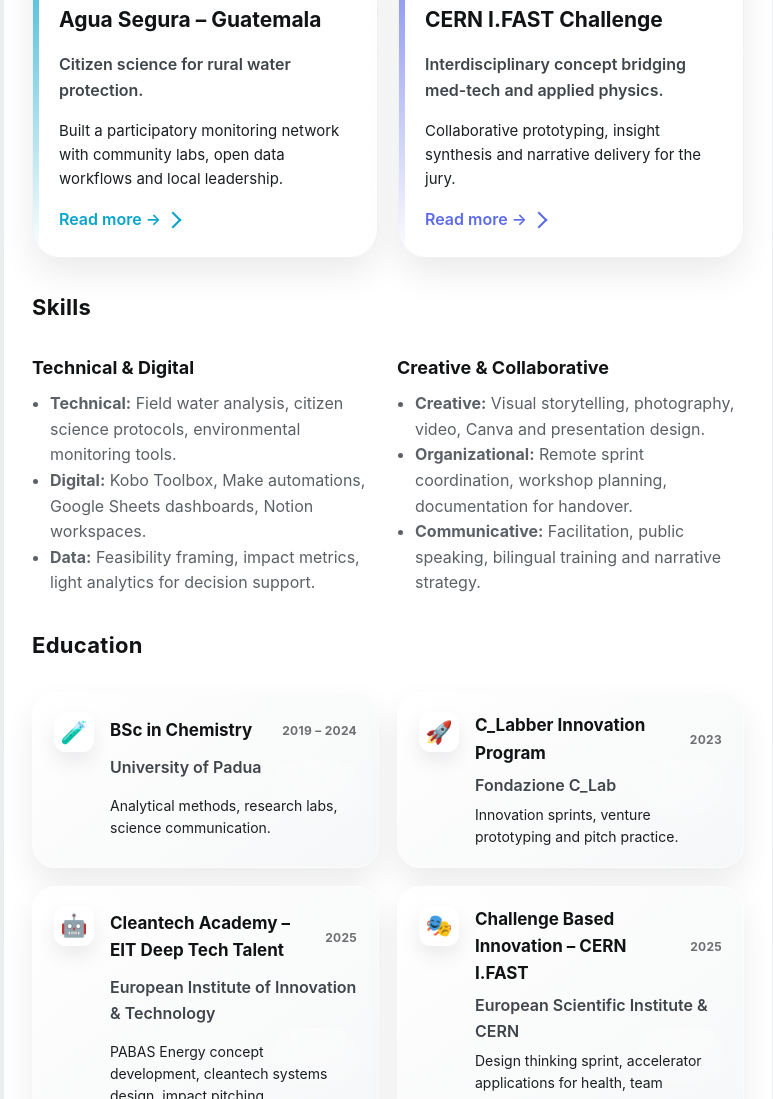
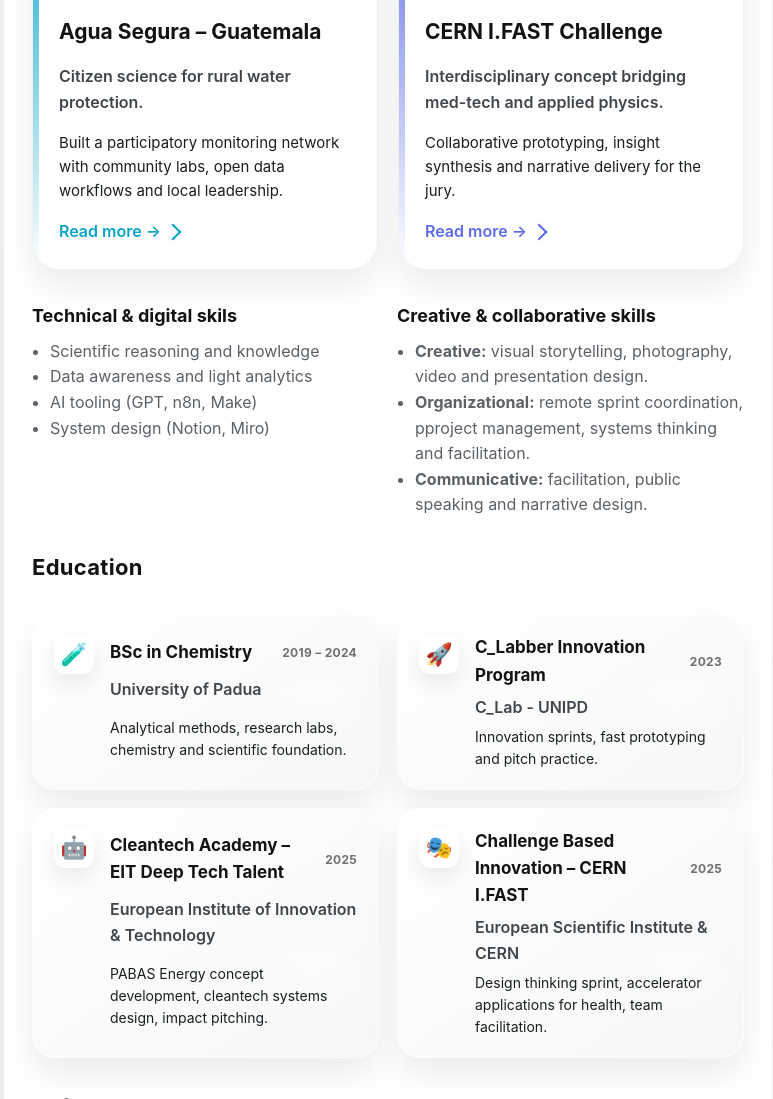
Before and after one commit to pit-def/pietrodefinis-site, a plain HTML site: page resume/index.html in a window 1280 px wide. Shown: the part 1701-2800 px from the top of the page, without its empty margins (428-1201 px from the left). Drawn offline with Linux system fonts and the light colour scheme.

Commit message:
Revise resume content for clarity and detail

```diff
--- a/resume/index.html
+++ b/resume/index.html
@@ -16,7 +16,8 @@
     <section class="page-hero">
       <div class="container narrow">
         <h1>Resume</h1>
-        <p>I bridge citizen science, innovation sprints, and communication. My current focus is turning field insights and research ideas into shared systems that keep delivering after I leave.</p>
+        <p>I catalyze ideas across disciplines, from chemistry to community, from data to narrative.
+Science gave me structure. Collaboration gave me perspective. Storytelling keeps the whole system evolving.</p>
       </div>
     </section>
 
@@ -51,7 +52,7 @@
             </div>
             <div>
               <dt>Focus now</dt>
-              <dd>Citizen science and innovation storytelling</dd>
+              <dd>Science communication and innovation storytelling</dd>
             </div>
           </dl>
         </article>
@@ -84,8 +85,9 @@
               </div>
               <ul class="timeline-body">
                 <li>Co-designed a citizen science water monitoring system adopted by three municipalities.</li>
-                <li>Automated sampling data with Kobo, Make and Google Sheets so dashboards stay live after handover.</li>
-                <li>Trained 15+ community coordinators and produced Spanish guides that sustain local workshops.</li>
+                <li>Automated data dashboard with simple and effective digital tool.</li>
+                <li>Led training programs and produced practical manuals for community teams.</li>
+                <li>Framed impact reporting with visuals and short-form narratives for partners.</li>
                 <li>Designed and delivered a communication workshop that raised presentation confidence for 14 NGO staff.</li>
               </ul>
             </article>
@@ -118,7 +120,8 @@
               </div>
               <ul class="timeline-body">
                 <li>Researched textile and biomass valorisation to size yields, emissions and carbon credit potential.</li>
-                <li>Structured remote collaboration and final pitch materials that placed the team among the Academy’s five winners.</li>
+                <li>Structured remote collaboration tool and working structure.</li>
+                <li>Produced pitch decks and impact copy to deliver the final pitch that placed the team among the Academy’s five winners.</li>
               </ul>
             </article>
 
@@ -134,7 +137,7 @@
               </div>
               <ul class="timeline-body">
                 <li>Built a live mini-site in 24 hours so volunteers and visitors could follow nest updates in real time.</li>
-                <li>Produced visual stories and onsite engagement that turned beachgoers into conservation allies.</li>
+                <li>Co-created multimedia narratives to amplify awareness and connect science with local networks.</li>
               </ul>
             </article>
           </div>
@@ -169,22 +172,23 @@
         </section>
 
         <section class="resume-section">
-          <h2 class="section-title">Skills</h2>
           <div class="resume-skills">
             <div>
-              <h3>Technical & Digital</h3>
+              <h3>Technical & digital skils</h3>
               <ul>
-                <li><strong>Technical:</strong> Field water analysis, citizen science protocols, environmental monitoring tools.</li>
-                <li><strong>Digital:</strong> Kobo Toolbox, Make automations, Google Sheets dashboards, Notion workspaces.</li>
-                <li><strong>Data:</strong> Feasibility framing, impact metrics, light analytics for decision support.</li>
+                <li>Scientific reasoning and knowledge</li>
+                <li>Data awareness and light analytics</li>
+                <li>AI tooling (GPT, n8n, Make)</li>
+                <li>System design (Notion, Miro)</li>
               </ul>
             </div>
             <div>
-              <h3>Creative & Collaborative</h3>
+              <h3>Creative & collaborative skills</h3>
               <ul>
-                <li><strong>Creative:</strong> Visual storytelling, photography, video, Canva and presentation design.</li>
-                <li><strong>Organizational:</strong> Remote sprint coordination, workshop planning, documentation for handover.</li>
-                <li><strong>Communicative:</strong> Facilitation, public speaking, bilingual training and narrative strategy.</li>
+                <li><strong>Creative:</strong> visual storytelling, photography, video and presentation design.</li>
+                <li><strong>Organizational:</strong> remote sprint coordination, pproject management, systems thinking and facilitation.</li>
+                <li><strong>Communicative:</strong> facilitation, public speaking and narrative design.</li>
+                <!-- <li><strong>Personal:</strong> adaptability in uncertain contexts, international experience and energetic </li> -->
               </ul>
             </div>
           </div>
@@ -201,7 +205,7 @@
                   <span class="edu-date">2019 – 2024</span>
                 </header>
                 <p class="edu-school">University of Padua</p>
-                <p class="edu-notes">Analytical methods, research labs, science communication.</p>
+                <p class="edu-notes">Analytical methods, research labs, chemistry and scientific foundation.</p>
               </div>
             </article>
             <article class="edu-card">
@@ -211,8 +215,8 @@
                   <h3>C_Labber Innovation Program</h3>
                   <span class="edu-date">2023</span>
                 </header>
-                <p class="edu-school">Fondazione C_Lab</p>
-                <p class="edu-notes">Innovation sprints, venture prototyping and pitch practice.</p>
+                <p class="edu-school">C_Lab - UNIPD</p>
+                <p class="edu-notes">Innovation sprints, fast prototyping and pitch practice.</p>
               </div>
             </article>
             <article class="edu-card">
@@ -248,6 +252,7 @@
             <a class="btn ghost" href="https://www.linkedin.com/in/pietro-de-finis" target="_blank" rel="noopener">LinkedIn</a>
             <a class="btn ghost" href="/projects">Projects</a>
           </div>
+          <p class="edu-notes">I authorize the processing of my personal data in accordance with Legislative Decree 196/2003 and EU Regulation 2016/679.</p>
         </section>
       </section>
     </section>
```
